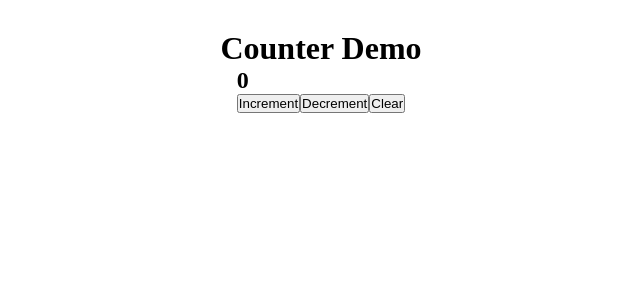
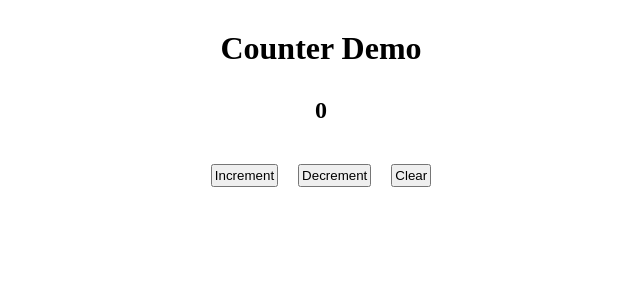
Before and after one commit to eobcre/custom-hooks-demo, a React (Vite) app: page / in a window 1280 px wide. Shown: the top 300 px of the page, without its empty margins (319-959 px from the left). Built offline with nearby package versions, Linux system fonts and the light colour scheme.

Commit message:
counter layout and button styled

```diff
--- a/src/index.css
+++ b/src/index.css
@@ -2,6 +2,11 @@
   margin: 0;
   padding: 0;
   box-sizing: border-sizing;
+}
+
+button {
+  margin: 10px;
+  padding: 2px;
 }
 
 .counter-container {
@@ -11,3 +16,14 @@
   flex-direction: column;
   padding: 30px;
 }
+
+.counter {
+  display: flex;
+  justify-content: center;
+  align-items: center;
+  flex-direction: column;
+}
+
+.counter h2 {
+  padding: 30px;
+}
```
